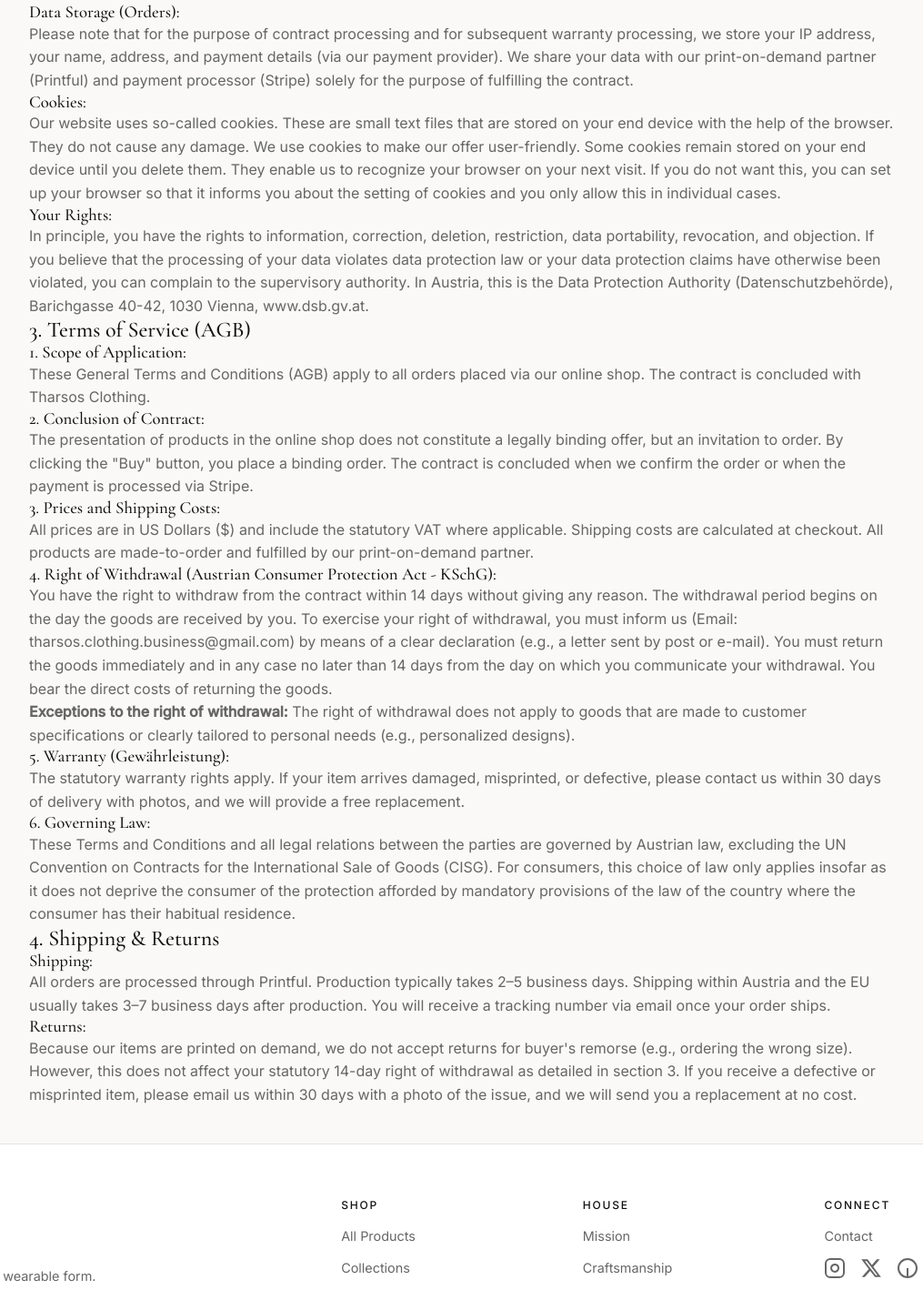
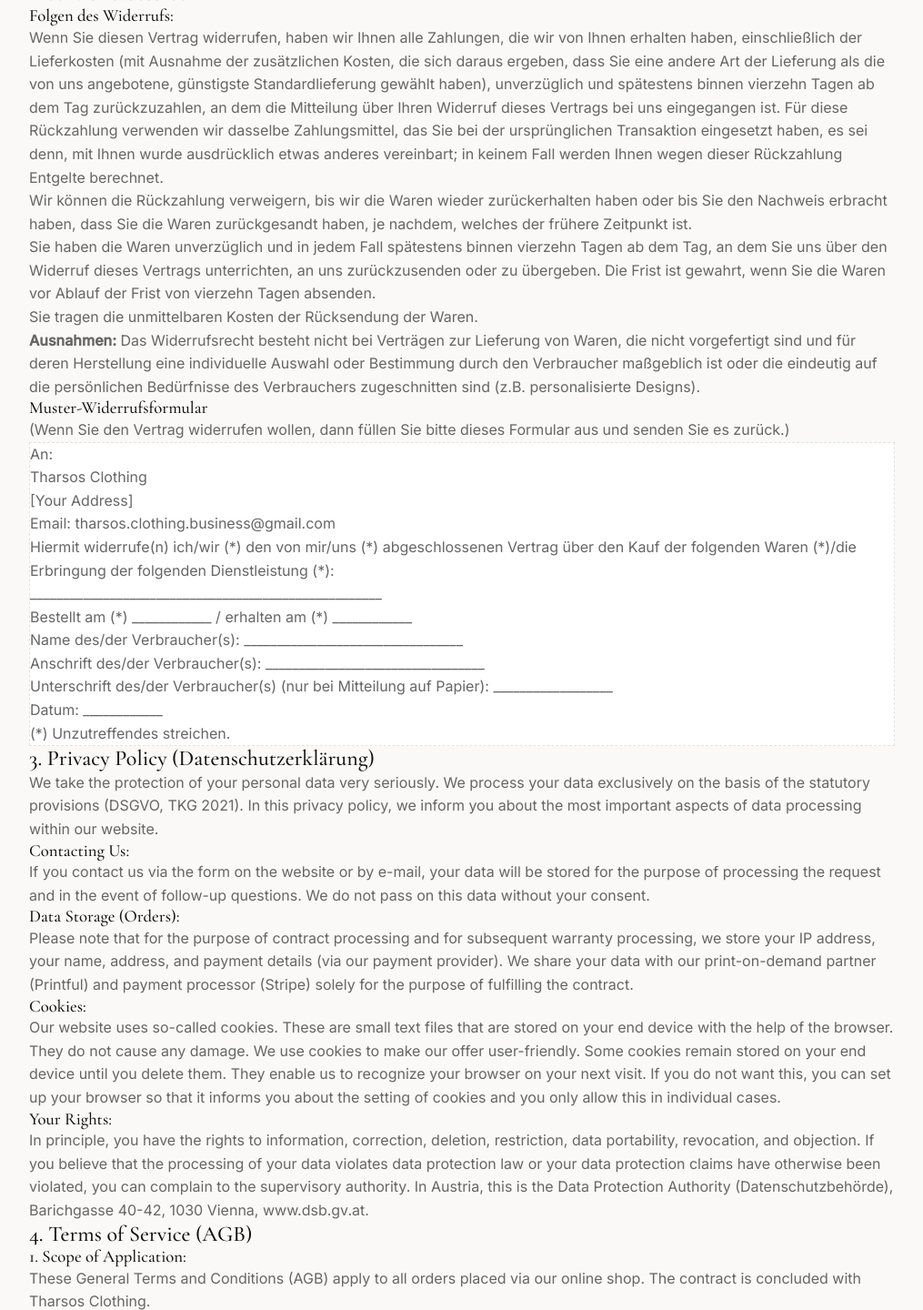
Before and after one commit to tharsosclothingbusiness-stack/Tharsos-Frontend, a plain HTML site: page legal.html in a window 1280 px wide. Shown: the part 871-2311 px from the top of the page at 91% size, without its empty margins (132-1147 px from the left). Drawn offline with nearby package versions, Linux system fonts and the light colour scheme; no server answers.

Commit message:
Update legal.html

```diff
--- a/legal.html
+++ b/legal.html
@@ -3,18 +3,20 @@
 <head>
   <meta charset="UTF-8">
   <meta name="viewport" content="width=device-width, initial-scale=1.0">
-  <title>Legal — Tharsos</title>
+  <title>Legal & Policies — Tharsos</title>
+  <meta name="description" content="Terms of Service, Privacy Policy, and Impressum for Tharsos Clothing.">
+  <link rel="icon" type="image/png" href="favicon.png">
   <link rel="preconnect" href="https://fonts.googleapis.com">
   <link rel="preconnect" href="https://fonts.gstatic.com" crossorigin>
   <link href="https://fonts.googleapis.com/css2?family=Cormorant+Garamond:ital,wght@0,400;0,500;0,600;1,400&family=Inter:wght@400;500&display=swap" rel="stylesheet">
-  <link rel="stylesheet" href="style.css?v=21">
+  <link rel="stylesheet" href="style.css?v=33">
 </head>
 <body>
   <div id="global-header"></div>
 
   <main class="legal-main">
     <h1>Legal & Policies</h1>
-    <p class="legal-intro">Last Updated: November 14, 2026</p>
+    <p class="legal-intro">Last Updated: November 23, 2026</p>
 
     <section class="legal-section" id="impressum">
       <h2>1. Impressum</h2>
@@ -35,14 +37,40 @@
         <p>Member of the Austrian Federal Economic Chamber (WKO)</p>
         <p>Trade Authority: Magistrat der Stadt Wien</p>
         <p>Applicable Trade Regulation: Gewerbeordnung (GewO), available at <a href="https://www.ris.bka.gv.at" target="_blank" rel="noopener">www.ris.bka.gv.at</a></p>
-        <br>
-        <p><strong>Online Dispute Resolution:</strong></p>
-        <p>Consumers have the possibility to submit complaints to the EU's online dispute resolution platform: <a href="https://ec.europa.eu/consumers/odr" target="_blank" rel="noopener">https://ec.europa.eu/consumers/odr</a>. You can also send any complaints to the e-mail address provided above.</p>
+        <p>Business Purpose: Handel mit Textilien (Trade with textiles)</p>
+      </div>
+    </section>
+
+    <section class="legal-section" id="withdrawal">
+      <h2>2. Widerrufsbelehrung (Right of Withdrawal)</h2>
+      <p><strong>Widerrufsrecht:</strong> Sie haben das Recht, binnen vierzehn Tagen ohne Angabe von Gründen diesen Vertrag zu widerrufen. Die Widerrufsfrist beträgt vierzehn Tage ab dem Tag, an dem Sie oder ein von Ihnen benannter Dritter, der nicht der Beförderer ist, die Waren in Besitz genommen haben bzw. hat.</p>
+      <p>Um Ihr Widerrufsrecht auszuüben, müssen Sie uns (Tharsos Clothing, [Your Address], Email: tharsos.clothing.business@gmail.com) mittels einer eindeutigen Erklärung (z.B. ein mit der Post versandter Brief oder E-Mail) über Ihren Entschluss, diesen Vertrag zu widerrufen, informieren. Sie können dafür das beigefügte Muster-Widerrufsformular verwenden, das jedoch nicht vorgeschrieben ist.</p>
+      <p>Zur Wahrung der Widerrufsfrist reicht es aus, dass Sie die Mitteilung über die Ausübung des Widerrufsrechts vor Ablauf der Widerrufsfrist absenden.</p>
+
+      <h3>Folgen des Widerrufs:</h3>
+      <p>Wenn Sie diesen Vertrag widerrufen, haben wir Ihnen alle Zahlungen, die wir von Ihnen erhalten haben, einschließlich der Lieferkosten (mit Ausnahme der zusätzlichen Kosten, die sich daraus ergeben, dass Sie eine andere Art der Lieferung als die von uns angebotene, günstigste Standardlieferung gewählt haben), unverzüglich und spätestens binnen vierzehn Tagen ab dem Tag zurückzuzahlen, an dem die Mitteilung über Ihren Widerruf dieses Vertrags bei uns eingegangen ist. Für diese Rückzahlung verwenden wir dasselbe Zahlungsmittel, das Sie bei der ursprünglichen Transaktion eingesetzt haben, es sei denn, mit Ihnen wurde ausdrücklich etwas anderes vereinbart; in keinem Fall werden Ihnen wegen dieser Rückzahlung Entgelte berechnet.</p>
+      <p>Wir können die Rückzahlung verweigern, bis wir die Waren wieder zurückerhalten haben oder bis Sie den Nachweis erbracht haben, dass Sie die Waren zurückgesandt haben, je nachdem, welches der frühere Zeitpunkt ist.</p>
+      <p>Sie haben die Waren unverzüglich und in jedem Fall spätestens binnen vierzehn Tagen ab dem Tag, an dem Sie uns über den Widerruf dieses Vertrags unterrichten, an uns zurückzusenden oder zu übergeben. Die Frist ist gewahrt, wenn Sie die Waren vor Ablauf der Frist von vierzehn Tagen absenden.</p>
+      <p>Sie tragen die unmittelbaren Kosten der Rücksendung der Waren.</p>
+      <p><strong>Ausnahmen:</strong> Das Widerrufsrecht besteht nicht bei Verträgen zur Lieferung von Waren, die nicht vorgefertigt sind und für deren Herstellung eine individuelle Auswahl oder Bestimmung durch den Verbraucher maßgeblich ist oder die eindeutig auf die persönlichen Bedürfnisse des Verbrauchers zugeschnitten sind (z.B. personalisierte Designs).</p>
+
+      <h3>Muster-Widerrufsformular</h3>
+      <p>(Wenn Sie den Vertrag widerrufen wollen, dann füllen Sie bitte dieses Formular aus und senden Sie es zurück.)</p>
+      <div class="impressum-box" style="background: #fff; border: 1px dashed var(--border);">
+        <p>An:<br>Tharsos Clothing<br>[Your Address]<br>Email: tharsos.clothing.business@gmail.com</p>
+        <p>Hiermit widerrufe(n) ich/wir (*) den von mir/uns (*) abgeschlossenen Vertrag über den Kauf der folgenden Waren (*)/die Erbringung der folgenden Dienstleistung (*):</p>
+        <p>_____________________________________________________</p>
+        <p>Bestellt am (*) ____________ / erhalten am (*) ____________</p>
+        <p>Name des/der Verbraucher(s): _________________________________</p>
+        <p>Anschrift des/der Verbraucher(s): _________________________________</p>
+        <p>Unterschrift des/der Verbraucher(s) (nur bei Mitteilung auf Papier): __________________</p>
+        <p>Datum: ____________</p>
+        <p>(*) Unzutreffendes streichen.</p>
       </div>
     </section>
 
     <section class="legal-section" id="privacy">
-      <h2>2. Privacy Policy</h2>
+      <h2>3. Privacy Policy (Datenschutzerklärung)</h2>
       <p>We take the protection of your personal data very seriously. We process your data exclusively on the basis of the statutory provisions (DSGVO, TKG 2021). In this privacy policy, we inform you about the most important aspects of data processing within our website.</p>
 
       <h3>Contacting Us:</h3>
@@ -59,7 +87,7 @@
     </section>
 
     <section class="legal-section" id="terms">
-      <h2>3. Terms of Service (AGB)</h2>
+      <h2>4. Terms of Service (AGB)</h2>
 
       <h3>1. Scope of Application:</h3>
       <p>These General Terms and Conditions (AGB) apply to all orders placed via our online shop. The contract is concluded with Tharsos Clothing.</p>
@@ -70,27 +98,15 @@
       <h3>3. Prices and Shipping Costs:</h3>
       <p>All prices are in US Dollars ($) and include the statutory VAT where applicable. Shipping costs are calculated at checkout. All products are made-to-order and fulfilled by our print-on-demand partner.</p>
 
-      <h3>4. Right of Withdrawal (Austrian Consumer Protection Act - KSchG):</h3>
-      <p>You have the right to withdraw from the contract within 14 days without giving any reason. The withdrawal period begins on the day the goods are received by you. To exercise your right of withdrawal, you must inform us (Email: tharsos.clothing.business@gmail.com) by means of a clear declaration (e.g., a letter sent by post or e-mail). You must return the goods immediately and in any case no later than 14 days from the day on which you communicate your withdrawal. You bear the direct costs of returning the goods.</p>
-      <p><strong>Exceptions to the right of withdrawal:</strong> The right of withdrawal does not apply to goods that are made to customer specifications or clearly tailored to personal needs (e.g., personalized designs).</p>
-
-      <h3>5. Warranty (Gewährleistung):</h3>
+      <h3>4. Warranty (Gewährleistung):</h3>
       <p>The statutory warranty rights apply. If your item arrives damaged, misprinted, or defective, please contact us within 30 days of delivery with photos, and we will provide a free replacement.</p>
 
-      <h3>6. Governing Law:</h3>
+      <h3>5. Governing Law:</h3>
       <p>These Terms and Conditions and all legal relations between the parties are governed by Austrian law, excluding the UN Convention on Contracts for the International Sale of Goods (CISG). For consumers, this choice of law only applies insofar as it does not deprive the consumer of the protection afforded by mandatory provisions of the law of the country where the consumer has their habitual residence.</p>
-    </section>
-
-    <section class="legal-section" id="shipping">
-      <h2>4. Shipping & Returns</h2>
-      <h3>Shipping:</h3>
-      <p>All orders are processed through Printful. Production typically takes 2–5 business days. Shipping within Austria and the EU usually takes 3–7 business days after production. You will receive a tracking number via email once your order ships.</p>
-      <h3>Returns:</h3>
-      <p>Because our items are printed on demand, we do not accept returns for buyer's remorse (e.g., ordering the wrong size). However, this does not affect your statutory 14-day right of withdrawal as detailed in section 3. If you receive a defective or misprinted item, please email us within 30 days with a photo of the issue, and we will send you a replacement at no cost.</p>
     </section>
   </main>
 
   <div id="global-footer"></div>
-  <script type="module" src="global.js?v=21"></script>
+  <script type="module" src="global.js?v=33"></script>
 </body>
 </html>
```
